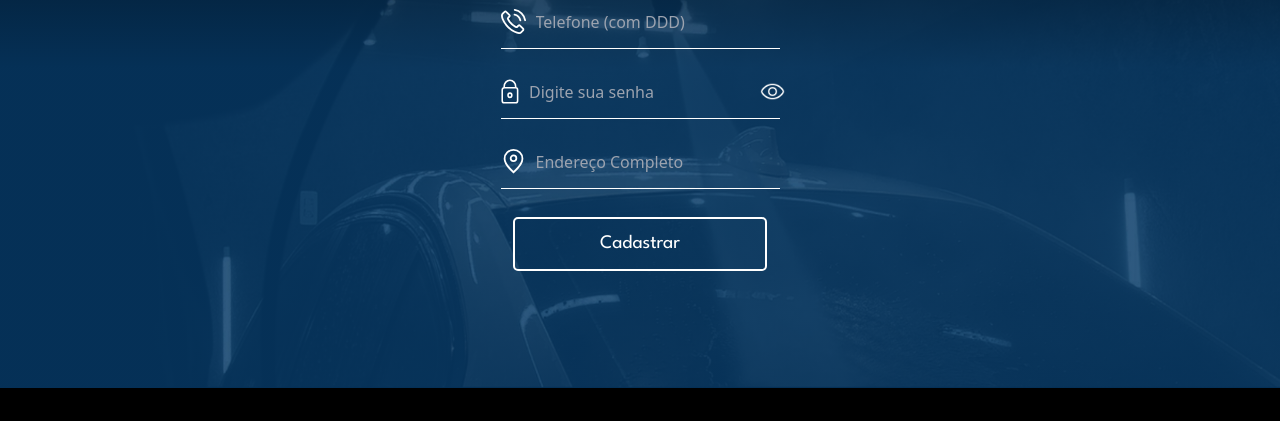
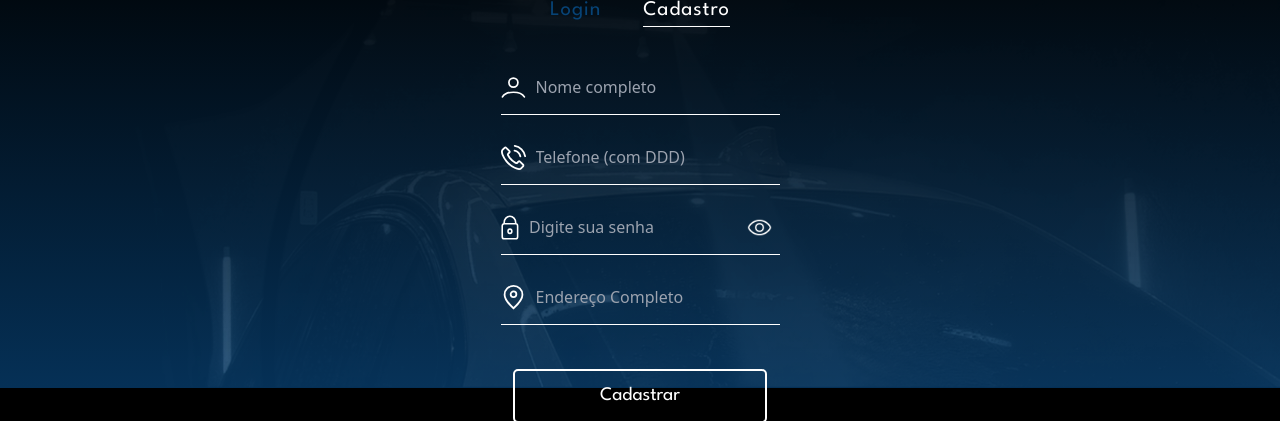
Before and after one commit to AnDraDeDS/TCC-sistema-de-agendamento, a PHP site: page /src/cadastro.html in a window 1280 px wide. Shown: the part 412-833 px from the top of the page. Before the commit the page ends 800 px from the top, so only its background shows below. Run offline with PHP 8.4, Linux system fonts and the light colour scheme; style sheets or scripts are compiled from the project's sources.

Commit message:
alterações de layout de cadastro e login, inicio da page de serviços.

```diff
--- a/src/cadastro.html
+++ b/src/cadastro.html
@@ -15,7 +15,7 @@
   <div class="container w-full h-full">
     <span class="fundo"></span>
 
-    <div class="logo"><img class="JR" src="./images/JR.png" alt=""><img class="car_wash" src="./images/car-wash.png" alt=""></div>
+    <div class="logo"><img class="JR" src="./images/JR.png" alt=""><img class="car_wash" src="./images/carwash.svg" alt=""></div>
 
     <div class="cadastro_login"><a href="./login.html"><button class="log_button">Login</button></a><a href="./cadastro.html"><button class="cad_button">Cadastro</button></a></div>
 
--- a/src/css/cadastro.css
+++ b/src/css/cadastro.css
@@ -7,7 +7,7 @@ body{
   width: 100vw;
   height: 100vh;
 
-  background-image: linear-gradient(rgba(0,0,0) 18%, rgba(7, 66, 118, 0.733) 60% ), url("../images/capa.png");
+  background-image: linear-gradient(rgba(0,0,0) 40%, rgba(7, 66, 118, 0.733) 100% ), url("../images/capa.png");
   background-size: cover;
   background-position: center center;
 }
@@ -67,7 +67,7 @@ body{
 
 
 .conteudo{
-  margin-top: 8vh;
+  margin-top: 4vh;
   width: 25%;
   height: 50%;
 }
@@ -92,6 +92,7 @@ input{
   color: white;
   padding-bottom: 80px;
   height: 25px;
+  width: 12vw;
 }
 input:focus{ outline: 0px; }
 
@@ -102,7 +103,7 @@ input:focus{ outline: 0px; }
 }
 
 .botao{
-  margin-top: 0px;
+  margin-top: 2vh;
   display: flex;
   align-items: center;
   justify-content: center;
@@ -128,3 +129,7 @@ input:focus{ outline: 0px; }
   transition: 0.2s;
   font-size: 0.95em;
 }
+
+#eye_open, #eye_closed{
+margin-left: 5vw;
+}
--- a/src/login.html
+++ b/src/login.html
@@ -15,7 +15,7 @@
   <div class="container w-full h-full">
     <span class="fundo"></span>
 
-    <div class="logo"><img class="JR" src="./images/JR.png" alt=""><img class="car_wash" src="./images/car-wash.png" alt=""></div>
+    <div class="logo"><img class="JR" src="./images/JR.png" alt=""><img class="car_wash" src="./images/carwash.svg" alt=""></div>
 
     <div class="cadastro_login"><a href="./login.html"><button class="log_button2">Login</button></a><a href="./cadastro.html"><button class="cad_button2">Cadastro</button></a></div>
 
```
Also changed, not shown: src/css/servico.css (added, +22 -0 lines), src/serviços.html (added, +28 -0 lines), src/JS/cad_login.js (line endings or trailing spaces), src/images/car-wash.png (deleted), src/images/carwash.svg (added), src/images/jr_navbar.svg (added).
